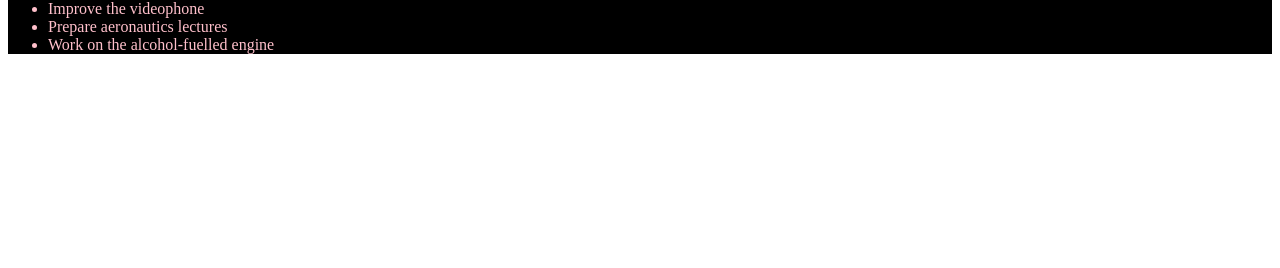
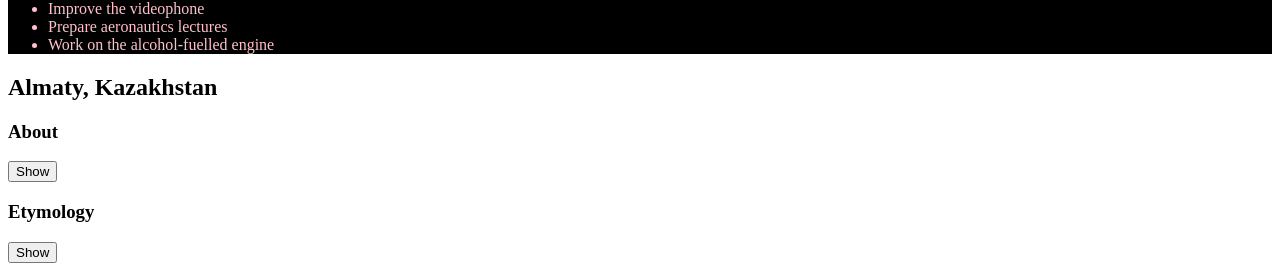
Before and after one commit to Sujan680/Learning-to-Code, a React (Vite) app: page / in a window 1280 px wide. Shown: the part 1667-1935 px from the top of the page. Before the commit the page ends 1737 px from the top, so only its background shows below. Built offline with nearby package versions, Linux system fonts and the light colour scheme.

Commit message:
JS conditional rendering or accordian

```diff
--- a/src/App.jsx
+++ b/src/App.jsx
@@ -9,6 +9,7 @@
 import Bio from "./Bio"
 import Gallery from "./Gallery"
 import { Profile } from "./Profile"
+import Accordion from "./Props"
 import TodoList from "./TodoList"
 
 function App() {
@@ -21,6 +22,7 @@
       <Gallery/>
       <About/>
       <TodoList/>
+    <Accordion/>
 
     </>
   )
--- /dev/null
+++ b/src/Props.jsx
@@ -0,0 +1,32 @@
+import { useState } from "react";
+
+
+function Panel({ title, children }) {
+  const [isActive, setIsActive] = useState(false);
+  return (
+    <section className="panel">
+      <h3> {title} </h3>
+      {isActive ? (
+        <div> {children} </div>
+      ) : (
+        <button onClick={() => setIsActive(true)}>
+          Show
+        </button>
+      )}
+    </section>
+  );
+}
+
+export default function Accordion() {
+  return (
+    <>
+      <h2>Almaty, Kazakhstan</h2>
+      <Panel title="About">
+        With a population of about 2 million, Almaty is Kazakhstans largest city. From 1929 to 1997, it was its capital city.
+      </Panel>
+      <Panel title="Etymology">
+        The name comes from <span lang="kk-KZ">алма</span>, the Kazakh word for apple and is often translated as full of apples. In fact, the region surrounding Almaty is thought to be the ancestral home of the apple, and the wild <i lang="la">Malus sieversii</i> is considered a likely candidate for the ancestor of the modern domestic apple.
+      </Panel>
+    </>
+  );
+}
```
